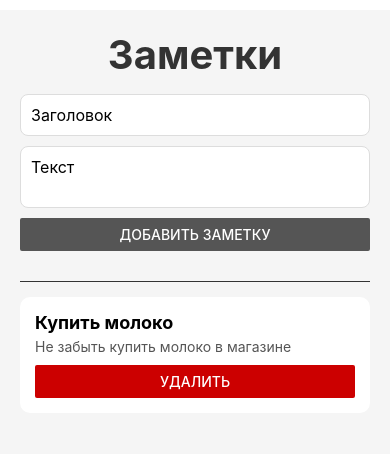
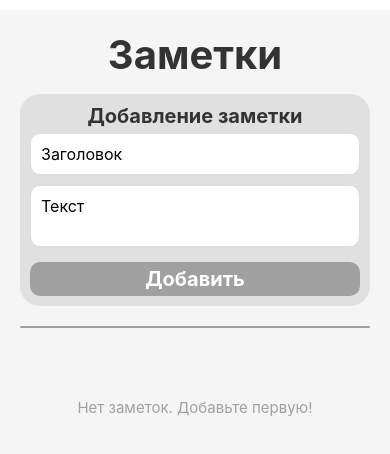
Before and after one commit to Danila7502/MobileNotesApp, a React Native app: screen / in a window 390 px wide. Shown: the top 454 px of the page. Built offline with nearby package versions, Linux system fonts and the light colour scheme.

Commit message:
7 - редактирование стилей

```diff
--- a/App.js
+++ b/App.js
@@ -1,33 +1,42 @@
 import React, { useState, useEffect } from 'react';
-import { View, Text, TextInput, Button, FlatList, StyleSheet } from 'react-native';
+import { View, Text, TextInput, Button, FlatList, StyleSheet, TouchableOpacity } from 'react-native';
 import AsyncStorage from '@react-native-async-storage/async-storage';
 
-
 export default function App() {
-  const [notes, setNotes] = useState([
-    { id: '1', title: 'Купить молоко', text: 'Не забыть купить молоко в магазине' },
-  ]);
+  const [notes, setNotes] = useState([]); // Пустой массив вместо тестовых данных
   const [title, setTitle] = useState('');
   const [text, setText] = useState('');
+
   useEffect(() => {
     loadNotes();
   }, []);
 
   useEffect(() => {
-    saveNotes(notes);
+    if (notes.length > 0 || notes.length === 0) {
+      saveNotes(notes);
+    }
   }, [notes]);
 
   const loadNotes = async () => {
     try {
       const stored = await AsyncStorage.getItem('notes');
-      if (stored) setNotes(JSON.parse(stored));
-    } catch (e) { console.error(e); }
+      if (stored) {
+        setNotes(JSON.parse(stored));
+      } else {
+        // Если данных нет, оставляем пустой массив
+        setNotes([]);
+      }
+    } catch (e) {
+      console.error('Ошибка загрузки заметок:', e);
+    }
   };
 
   const saveNotes = async (newNotes) => {
     try {
       await AsyncStorage.setItem('notes', JSON.stringify(newNotes));
-    } catch (e) { console.error(e); }
+    } catch (e) {
+      console.error('Ошибка сохранения заметок:', e);
+    }
   };
 
   const addNote = () => {
@@ -50,6 +59,7 @@ export default function App() {
       <Text style={styles.header}>Заметки</Text>
 
       <View style={styles.form}>
+        <Text style={styles.textinform}>Добавление заметки</Text>
         <TextInput
           style={styles.input}
           placeholder="Заголовок"
@@ -63,7 +73,12 @@ export default function App() {
           value={text}
           onChangeText={setText}
         />
-        <Button title="Добавить заметку" onPress={addNote} color="#555" />
+        <TouchableOpacity
+          style={styles.addButton}
+          onPress={addNote}
+        >
+          <Text style={styles.addButtonText}>Добавить</Text>
+        </TouchableOpacity>
       </View>
 
       <View style={styles.divider} />
@@ -75,11 +90,17 @@ export default function App() {
           <View style={styles.noteCard}>
             <Text style={styles.noteTitle}>{item.title}</Text>
             <Text style={styles.noteText}>{item.text}</Text>
-            <View style={{ marginTop: 10 }}>
-              <Button title="Удалить" onPress={() => deleteNote(item.id)} color="#c00" />
-            </View>
+            <TouchableOpacity
+              style={styles.deleteButton}
+              onPress={() => deleteNote(item.id)}
+            >
+              <Text style={styles.deleteButtonText}>Удалить</Text>
+            </TouchableOpacity>
           </View>
         )}
+        ListEmptyComponent={
+          <Text style={styles.emptyText}>Нет заметок. Добавьте первую!</Text>
+        }
       />
     </View>
   );
@@ -101,34 +122,81 @@ const styles = StyleSheet.create({
   },
   form: {
     marginBottom: 15,
+    backgroundColor: '#e0e0e0',
+    padding: 10,
+    borderRadius: 20,
+  },
+  textinform: {
+    fontSize: 20,
+    fontWeight: 'bold',
+    color: '#333',
+    marginBottom: 5,
+    textAlign: 'center',
   },
   input: {
     backgroundColor: '#fff',
     borderWidth: 1,
     borderColor: '#ddd',
-    borderRadius: 8,
+    borderRadius: 10,
     padding: 10,
     marginBottom: 10,
     fontSize: 16,
   },
+  addButton: {
+    backgroundColor: '#a0a0a0',
+    paddingVertical: 5,
+    paddingHorizontal: 5,
+    borderRadius: 10,
+    alignItems: 'center',
+    marginTop: 5,
+  },
+  addButtonText: {
+    color: '#fff',
+    fontSize: 20,
+    fontWeight: 'bold',
+  },
   divider: {
-    height: 1,
-    backgroundColor: '#333',
-    marginVertical: 15,
+    height: 2,
+    backgroundColor: '#a0a0a0',
+    marginVertical: 5,
+    marginBottom: 20,
+    borderRadius: 10,
   },
   noteCard: {
-    backgroundColor: '#fff',
-    padding: 15,
-    borderRadius: 10,
+    backgroundColor: '#e0e0e0',
+    padding: 10,
+    borderRadius: 20,
     marginBottom: 10,
   },
   noteTitle: {
-    fontSize: 18,
+    fontSize: 20,
     fontWeight: 'bold',
     marginBottom: 5,
+    marginStart: 5,
   },
   noteText: {
+    fontSize: 13,
+    color: '#424242',
+    marginStart: 5,
+  },
+  deleteButton: {
+    backgroundColor: 'rgb(208, 81, 81)',
+    paddingVertical: 7,
+    paddingHorizontal: 148,
+    borderRadius: 10,
+    alignItems: 'center',
+    marginTop: 10,
+    alignSelf: 'center',
+  },
+  deleteButtonText: {
+    color: '#fff',
     fontSize: 14,
-    color: '#555',
+    fontWeight: '500',
+  },
+  emptyText: {
+    textAlign: 'center',
+    color: '#a0a0a0',
+    fontSize: 15,
+    marginTop: 50,
   },
 });
```
